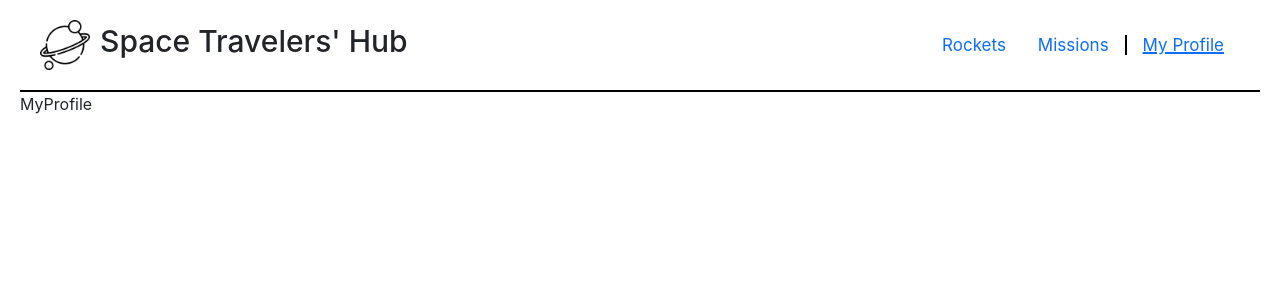
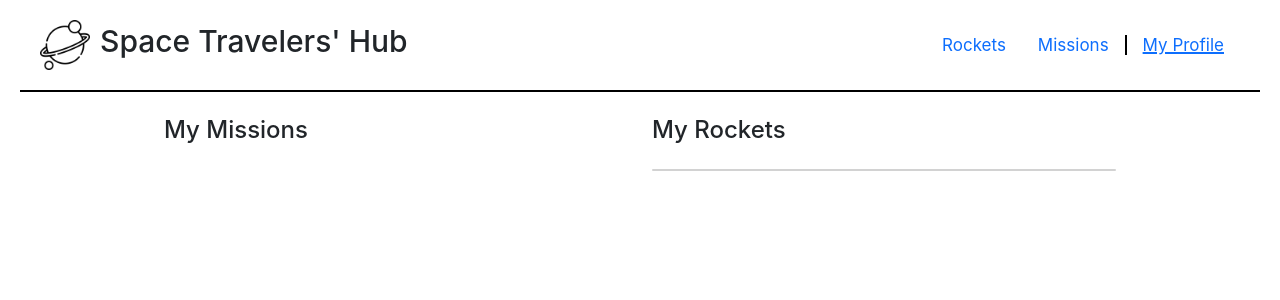
Before and after one commit to dselasea/space-travelers, a React (Create React App) app: page /myprofile in a window 1280 px wide. Shown: the top 300 px of the page. Built offline with nearby package versions, Linux system fonts and the light colour scheme.

Commit message:
Display reserved rockets on profile page

```diff
--- /dev/null
+++ b/src/components/profile/MyProfile.css
@@ -0,0 +1,3 @@
+.profile-page {
+  max-width: 1000px;
+}
--- a/src/components/profile/MyProfile.jsx
+++ b/src/components/profile/MyProfile.jsx
@@ -1,7 +1,29 @@
 import React from 'react';
+import { useSelector } from 'react-redux';
+import './MyProfile.css';
 
-const MyProfile = () => (
-  <div>MyProfile</div>
-);
+const MyProfile = () => {
+  const { rockets } = useSelector((state) => state.rockets);
+
+  return (
+    <div className="p-4 m-auto profile-page">
+      <div className="row">
+        <div className="col-md-6 col-12">
+          <h2 className="h4">My Missions</h2>
+        </div>
+        <div className="col-md-6 col-12">
+          <h2 className="h4">My Rockets</h2>
+          <div className="card my-4">
+            <ul className="list-group list-group-flush">
+              {rockets.filter((rocket) => rocket.reserved).map((rocket) => (
+                <li className="list-group-item" key={rocket.rocketId}>{rocket.rocketName}</li>
+              ))}
+            </ul>
+          </div>
+        </div>
+      </div>
+    </div>
+  );
+};
 
 export default MyProfile;
```
